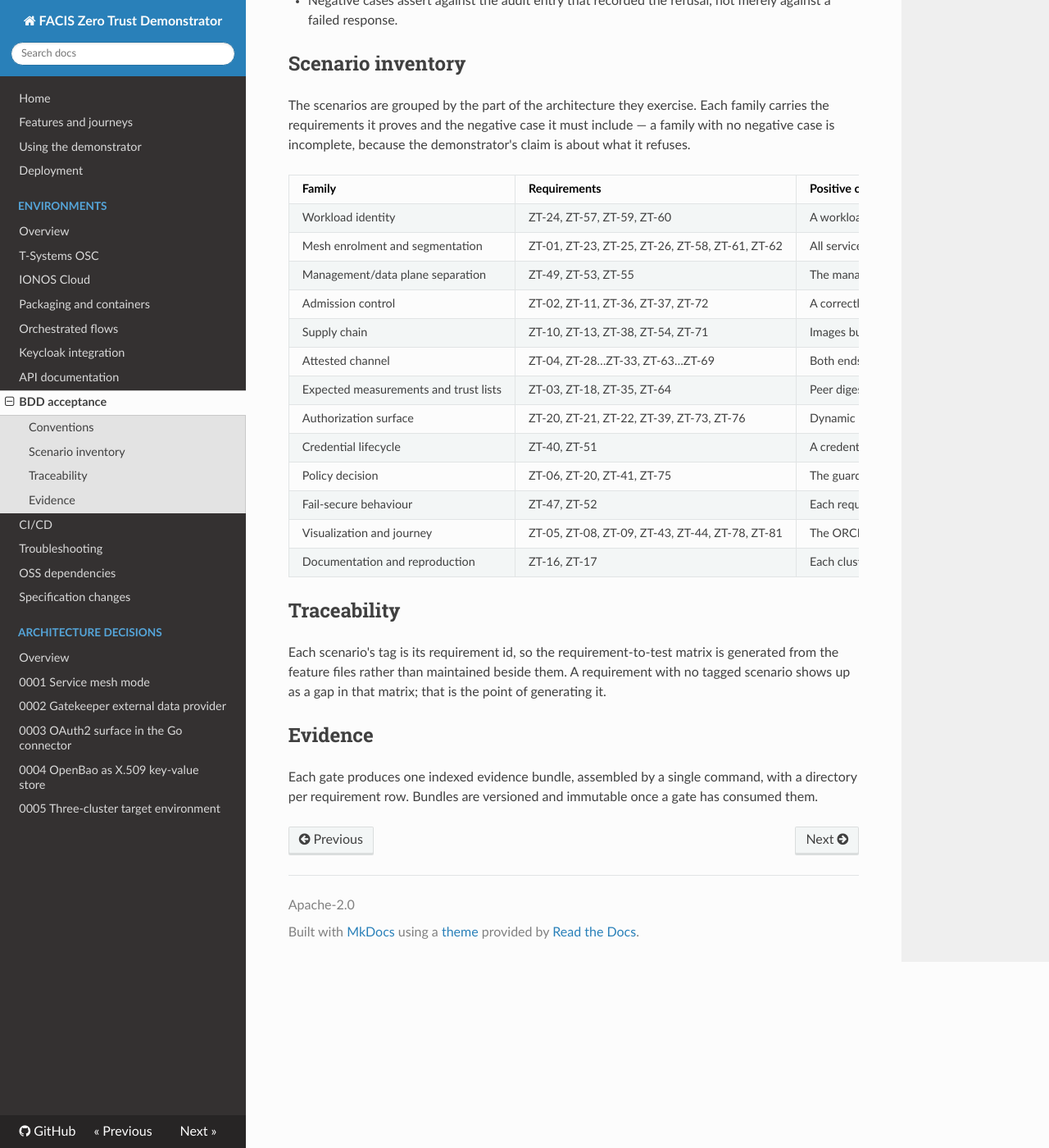
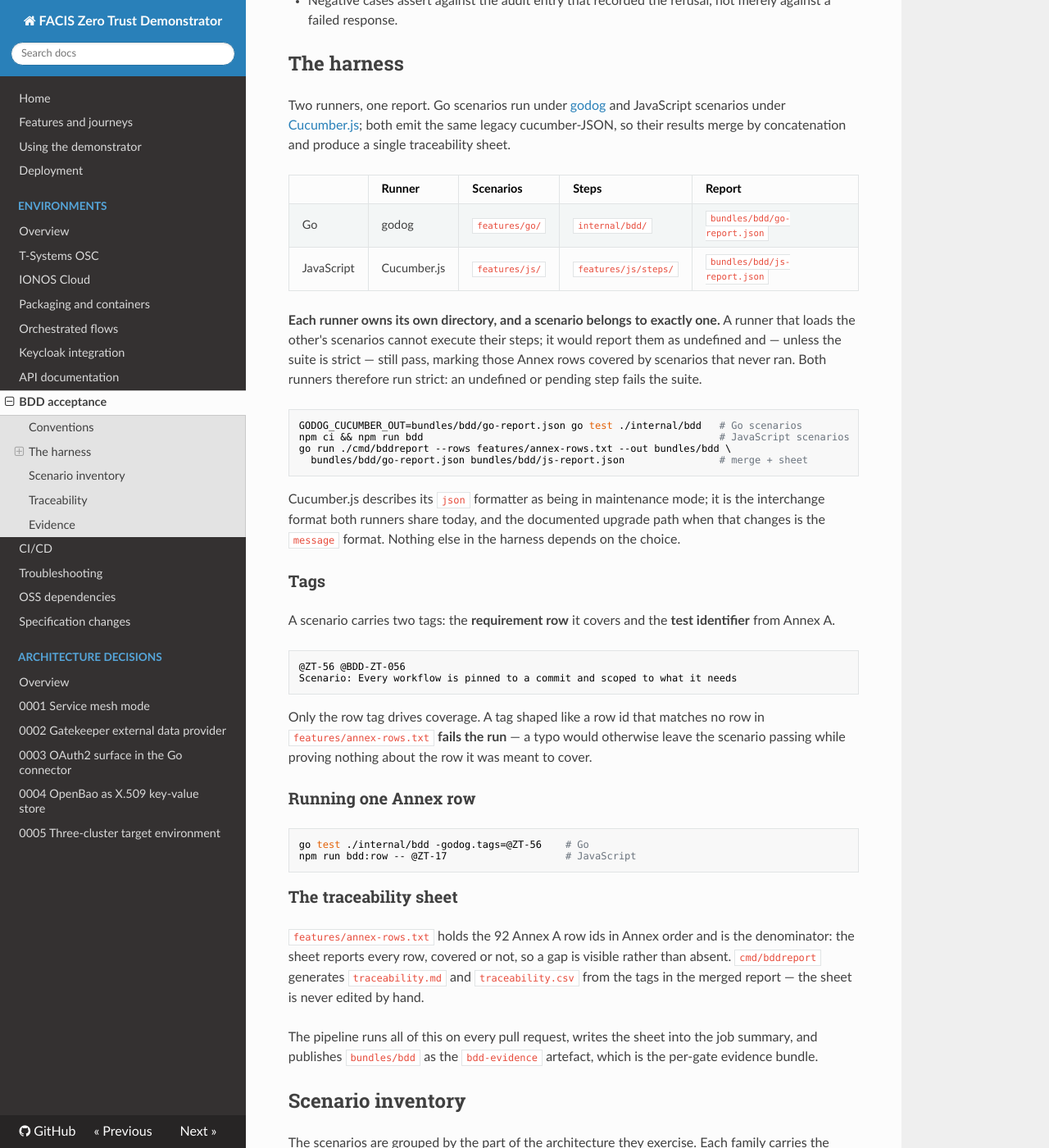
Before and after one commit to Fune5tiAtlas/facis-zero-trust-demonstrator, an MkDocs documentation site: the page built from docs/bdd.md, in a window 1280 px wide and 1400 px high, scrolled down 395 px. Shown: the whole window at 82% size. Built offline with MkDocs 1.6.1, drawn with Linux system fonts in a browser that asks for light colours; nearby versions of some CDN libraries.

Commit message:
Document the BDD harness

````diff
--- a/docs/bdd.md
+++ b/docs/bdd.md
@@ -11,6 +11,65 @@ covers, so that traceability from requirement to test is generated rather than m
 - Scenarios run both in CI and against live clusters.
 - Negative cases assert against the audit entry that recorded the refusal, not merely against a
   failed response.
+
+## The harness
+
+Two runners, one report. Go scenarios run under [godog](https://github.com/cucumber/godog) and
+JavaScript scenarios under [Cucumber.js](https://github.com/cucumber/cucumber-js); both emit the
+same legacy cucumber-JSON, so their results merge by concatenation and produce a single
+traceability sheet.
+
+| | Runner | Scenarios | Steps | Report |
+|---|---|---|---|---|
+| Go | godog | `features/go/` | `internal/bdd/` | `bundles/bdd/go-report.json` |
+| JavaScript | Cucumber.js | `features/js/` | `features/js/steps/` | `bundles/bdd/js-report.json` |
+
+**Each runner owns its own directory, and a scenario belongs to exactly one.** A runner that
+loads the other's scenarios cannot execute their steps; it would report them as undefined and —
+unless the suite is strict — still pass, marking those Annex rows covered by scenarios that never
+ran. Both runners therefore run strict: an undefined or pending step fails the suite.
+
+```bash
+GODOG_CUCUMBER_OUT=bundles/bdd/go-report.json go test ./internal/bdd   # Go scenarios
+npm ci && npm run bdd                                                  # JavaScript scenarios
+go run ./cmd/bddreport --rows features/annex-rows.txt --out bundles/bdd \
+  bundles/bdd/go-report.json bundles/bdd/js-report.json                # merge + sheet
+```
+
+Cucumber.js describes its `json` formatter as being in maintenance mode; it is the interchange
+format both runners share today, and the documented upgrade path when that changes is the
+`message` format. Nothing else in the harness depends on the choice.
+
+### Tags
+
+A scenario carries two tags: the **requirement row** it covers and the **test identifier** from
+Annex A.
+
+```gherkin
+@ZT-56 @BDD-ZT-056
+Scenario: Every workflow is pinned to a commit and scoped to what it needs
+```
+
+Only the row tag drives coverage. A tag shaped like a row id that matches no row in
+`features/annex-rows.txt` **fails the run** — a typo would otherwise leave the scenario passing
+while proving nothing about the row it was meant to cover.
+
+### Running one Annex row
+
+```bash
+go test ./internal/bdd -godog.tags=@ZT-56    # Go
+npm run bdd:row -- @ZT-17                    # JavaScript
+```
+
+### The traceability sheet
+
+`features/annex-rows.txt` holds the 92 Annex A row ids in Annex order and is the denominator: the
+sheet reports every row, covered or not, so a gap is visible rather than absent. `cmd/bddreport`
+generates `traceability.md` and `traceability.csv` from the tags in the merged report — the sheet
+is never edited by hand.
+
+The pipeline runs all of this on every pull request, writes the sheet into the job summary, and
+publishes `bundles/bdd` as the `bdd-evidence` artefact, which is the per-gate evidence bundle.
 
 ## Scenario inventory
 
````
